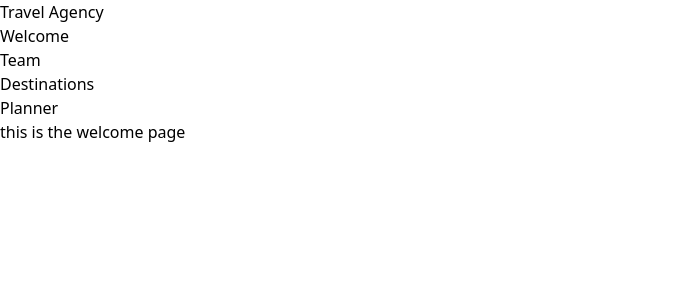
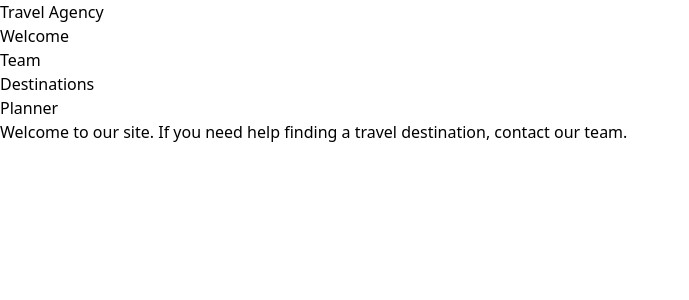
Before and after one commit to edwardtanguay/et119-browserrouter-travel-site, a React (Vite) app: page / in a window 1280 px wide. Shown: the top 300 px of the page, without its empty margins (0-689 px from the left). Built offline with nearby package versions, Linux system fonts and the light colour scheme.

Commit message:
team link in

```diff
--- a/src/index.css
+++ b/src/index.css
@@ -2,11 +2,11 @@
 @tailwind components;
 @tailwind utilities;
 
-/* @layer base {
-	nav a.active {
-		@apply text-red-500;
+@layer base {
+	section.page a {
+		@apply underline;
 	}
-} */
+}
 
 nav a.active {
 	color: brown;
--- a/src/pages/PageWelcome.tsx
+++ b/src/pages/PageWelcome.tsx
@@ -1,3 +1,12 @@
+import { NavLink } from "react-router-dom";
+
 export const PageWelcome = () => {
-	return <p>this is the welcome page</p>;
+	return (
+		<section className="page">
+			<p>
+				Welcome to our site. If you need help finding a travel
+				destination, contact our <NavLink to="/team">team</NavLink>.
+			</p>
+		</section>
+	);
 };
```
